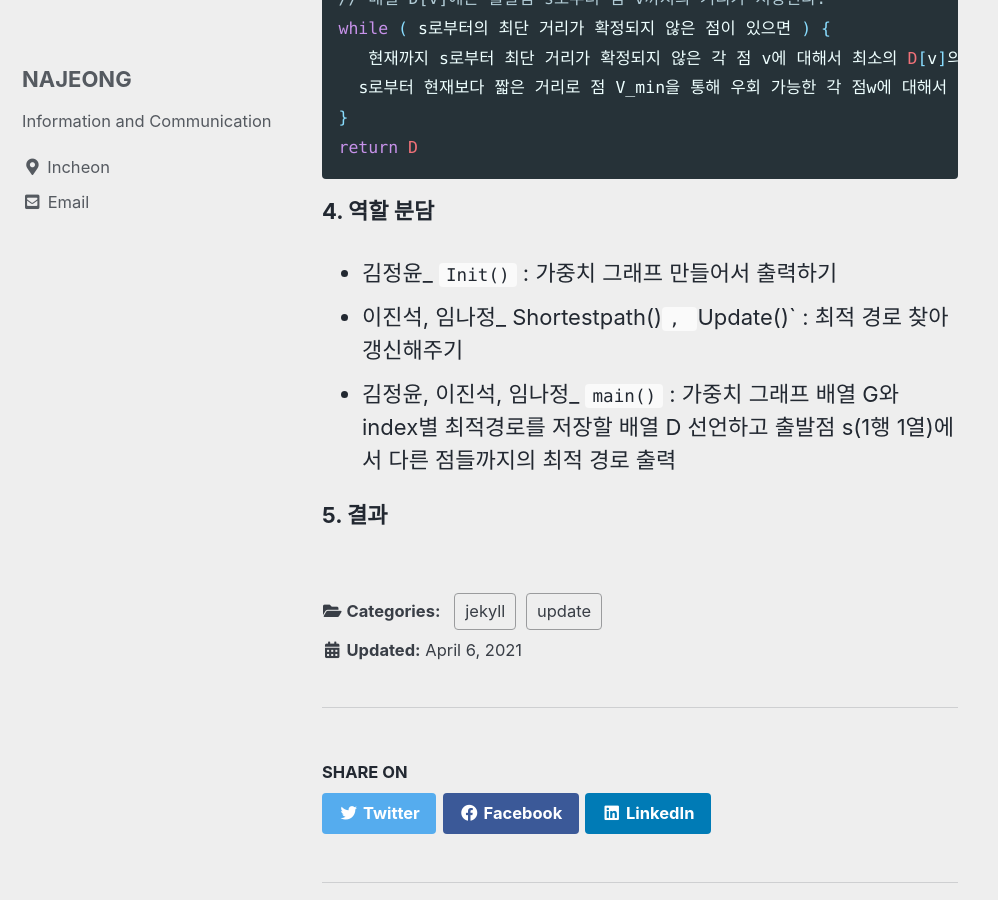
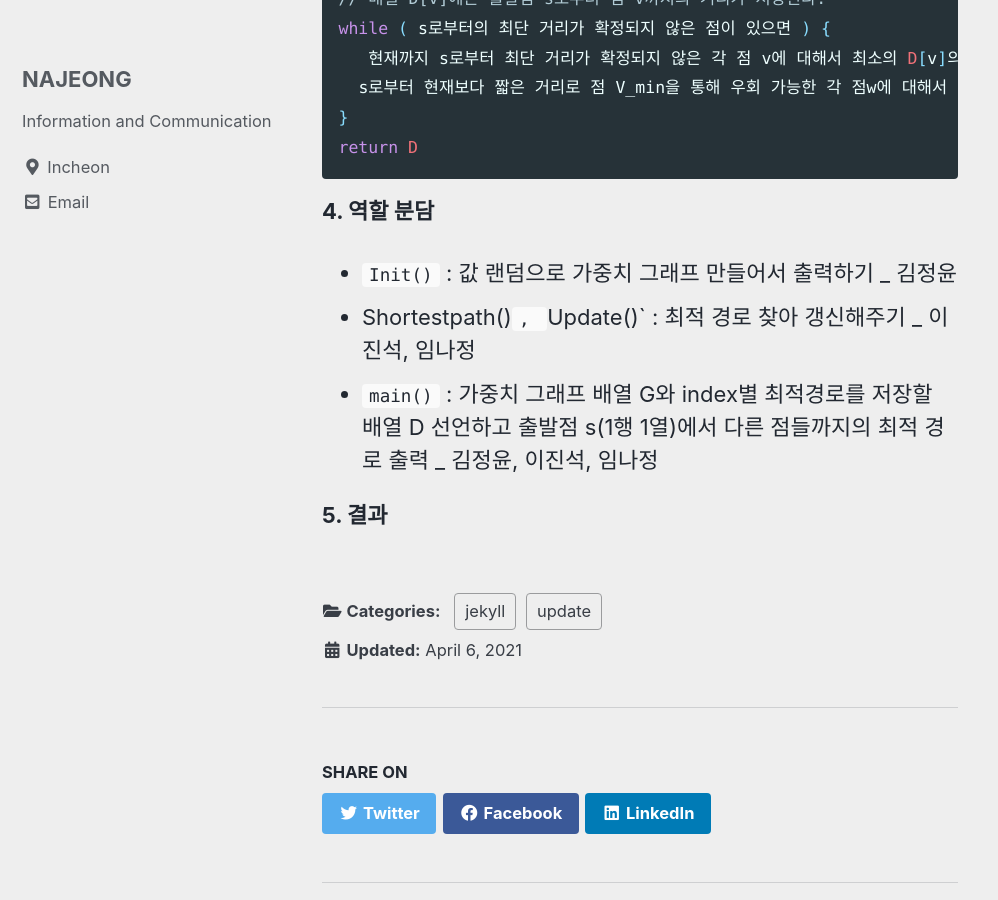
Before and after one commit to dlask913/dlask913.github.io, a Jekyll site: the page built from _posts/2021-04-06-Dijkstra.markdown, in a window 1280 px wide and 900 px high, scrolled down 1300 px. Shown: the whole window, without its empty margins (0-998 px from the left). Built offline with Jekyll 4.4.1, drawn with Linux system fonts in a browser that asks for light colours; cached includes are drawn as plain includes; comment, search, counter and statistics services are not loaded.

```diff
--- a/_posts/2021-04-06-Dijkstra.markdown
+++ b/_posts/2021-04-06-Dijkstra.markdown
@@ -39,8 +39,8 @@ return D
 
 
 **4. 역할 분담**
-* 김정윤_ `Init()` : 가중치 그래프 만들어서 출력하기
-* 이진석, 임나정_ Shortestpath()`, `Update()` : 최적 경로 찾아 갱신해주기
-* 김정윤, 이진석, 임나정_ `main()` : 가중치 그래프 배열 G와 index별 최적경로를 저장할 배열 D 선언하고 출발점 s(1행 1열)에서 다른 점들까지의 최적 경로 출력
+* `Init()` : 값 랜덤으로 가중치 그래프 만들어서 출력하기 _ 김정윤
+* Shortestpath()`, `Update()` : 최적 경로 찾아 갱신해주기 _ 이진석, 임나정
+* `main()` : 가중치 그래프 배열 G와 index별 최적경로를 저장할 배열 D 선언하고 출발점 s(1행 1열)에서 다른 점들까지의 최적 경로 출력 _ 김정윤, 이진석, 임나정
 
 **5. 결과**
```
